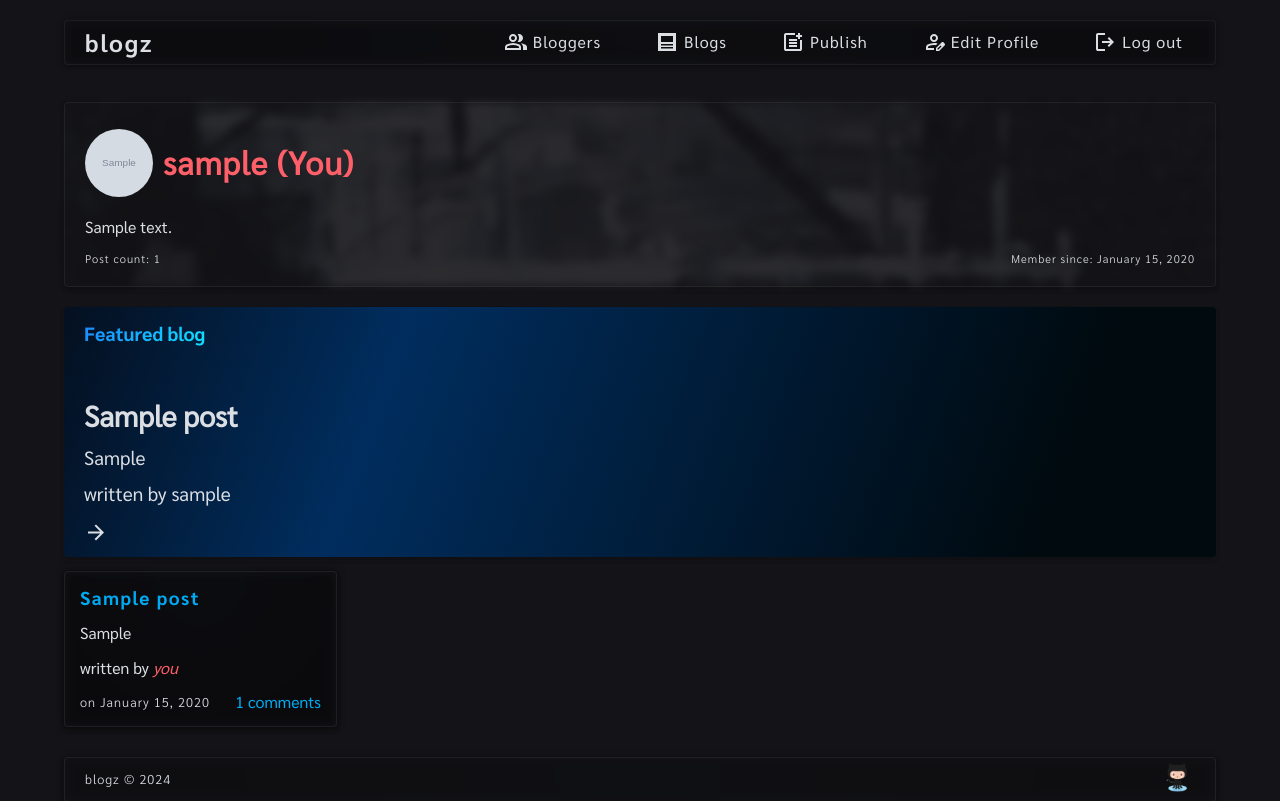
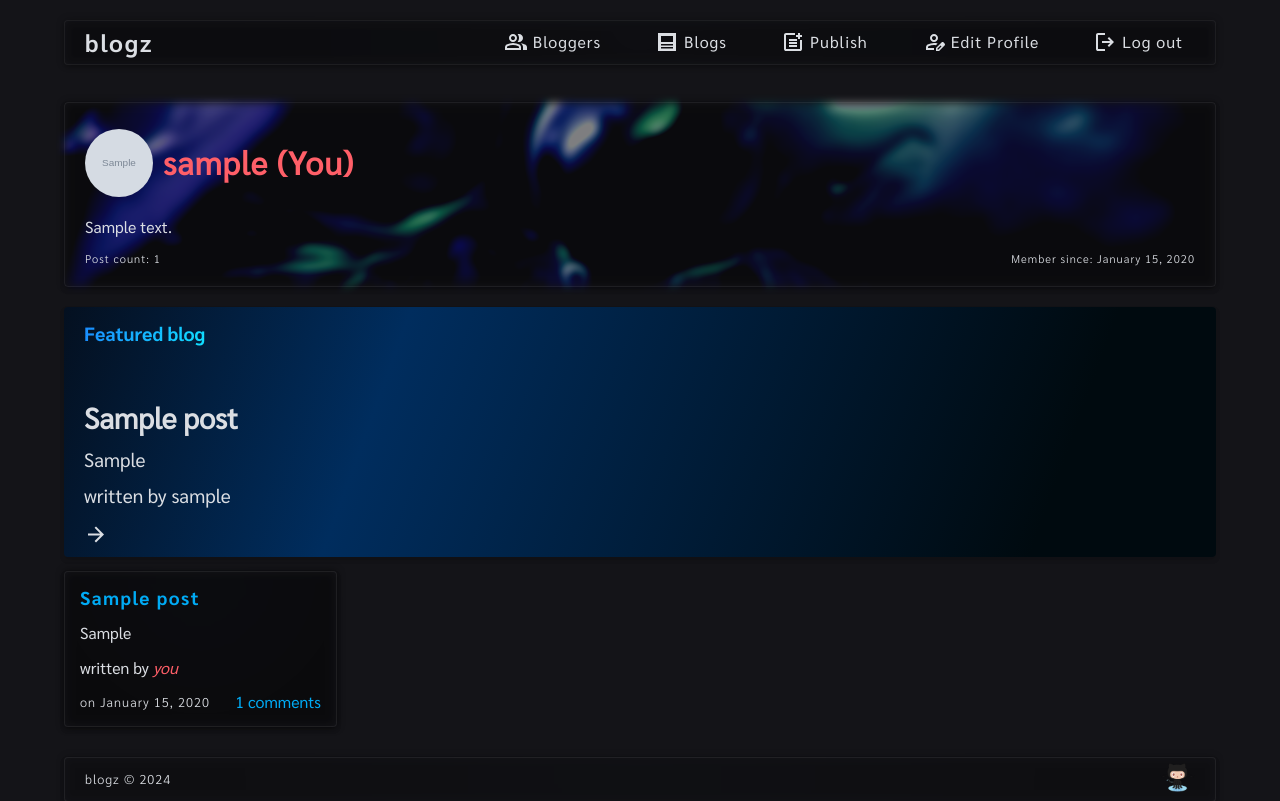
Before and after one commit to theodoremoreland/Blogz, a Flask app: page /blog?user=1 in a window 1280 px wide. Shown: the top 801 px of the page. Run offline with Flask 3, Linux system fonts and the light colour scheme; the visitor is signed in with stand-in values (Sample User, id 1); tables that the repository leaves empty hold one stand-in row (values such as "Sample post"); grey boxes marked "Sample" are stand-in pictures.

Commit message:
updated bg image style of user banner

```diff
--- a/application/static/css/style.css
+++ b/application/static/css/style.css
@@ -498,7 +498,7 @@ a.featured-container {
     svg {
         height: 1.5em;
         fill: var(--tertiary-color);
-        margin-bottom: -5px;
+        margin-bottom: -7px;
     }
 
     .prompt-area {
@@ -725,7 +725,9 @@ a.featured-container {
 }
 
 .blog-user .bg-image {
-    background-image: url("../images/background/abstract.jpeg");
+    background-image: url("../images/background/abstract.jpg");
+    filter: hue-rotate(-44deg) blur(4px) contrast(2);
+    opacity: 0.45;
 }
 
 .blog-post {
```
Also changed, not shown: application/static/images/background/abstract.jpeg (deleted), application/static/images/background/abstract.jpg (added).
